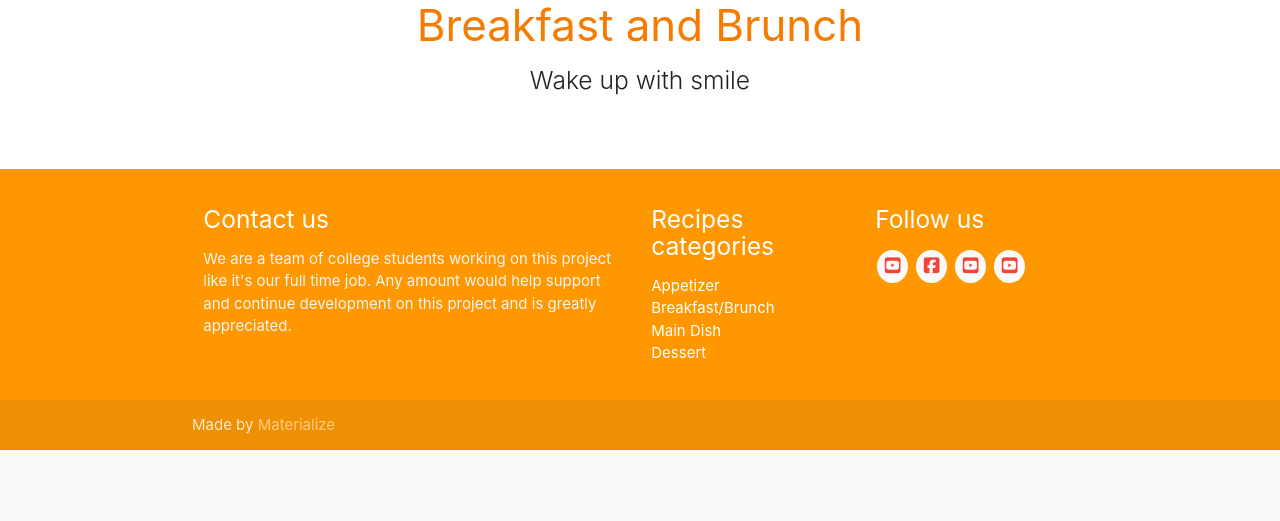
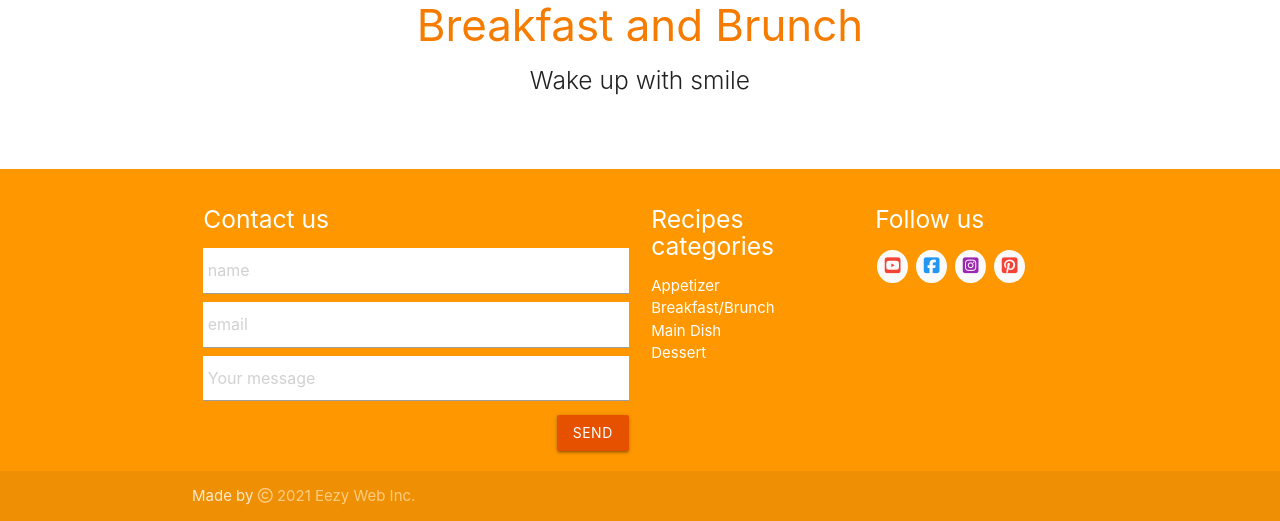
Before and after one commit to hervembarga/milestoneProject3-nyama-cuisine, a Flask app: page / in a window 1280 px wide. Shown: the part 885-1406 px from the top of the page. Before the commit the page ends 1335 px from the top, so only its background shows below. Run offline with Flask 2, Linux system fonts and the light colour scheme; data that the repository does not hold is empty; some libraries are stand-ins or nearby versions.

Commit message:
emailJs set up

```diff
--- a/static/css/style.css
+++ b/static/css/style.css
@@ -139,3 +139,14 @@ nav .input-field .search-icon{
 .social-icons-list li{
     display: inline;
 }
+
+.email-succes{
+     color: #ffd230;
+    background-color: #139D08;
+    border: 2px solid #d4ad00;
+}
+.email-failed{
+     color: #ffd230;
+    background-color: red;
+    border: 2px solid #ffd230;
+}
--- /dev/null
+++ b/static/js/sendMail.js
@@ -0,0 +1,21 @@
+function sendMail(contactForm){
+    emailjs.send('service_xw', 'template_fm2y2gi', {
+        "from_name":contactForm.name.value ,
+        "from_email": contactForm.email.value ,
+        "from_message" : contactForm.message.value
+    })
+    .then(
+        function (response){
+            console.log("SUCCESS", response);
+            alert(" Your message has been sent");
+        },
+        function (error){
+            console.log("FAILED", error);
+            alert(" Message not sent. Please try again");
+
+        });
+
+            console.log(contactForm.name.value);
+        document.getElementById("sendMail").reset();
+        return false;
+}
--- a/templates/base.html
+++ b/templates/base.html
@@ -89,12 +89,14 @@
             <div class="row">
                 <div class="col l6 s12">
                     <h5 class="white-text">Contact us</h5>
-                    <p class="grey-text text-lighten-4">We are a team of college students working on this project like
-                        it's
-                        our full time job. Any amount would help support and continue development on this project and is
-                        greatly appreciated.</p>
-
-
+                    <form id="sendMail" onsubmit="return sendMail(this);" class="">
+                        <div class="input-field">
+                            <input id="name" type="text" class="validate white grey-text text-darken-4 " placeholder=" name" required>
+                            <input id="email" type="email" class="validate white grey-text text-darken-4" placeholder=" email" required>
+                            <textarea id="message" name="message" class="materialize-textarea white grey-text text-darken-4" placeholder=" Your message" row="4" required></textarea>
+                            <button type="submit" class="orange darken-4 btn right">Send</button>
+                        </div>
+                    </form>
                 </div>
                 <div class="col l3 s12">
                     <h5 class="white-text">Recipes categories</h5>
@@ -115,17 +117,17 @@
                         </li>
                         <li>
                             <a href="https://www.facebook.com/" target="_blank">
-                                <i class="red-text darken-2 fab fa-facebook-square facebook footer-social-icons"></i>
+                                <i class="blue-text darken-2 fab fa-facebook-square facebook footer-social-icons"></i>
                             </a>
                         </li>
                         <li>
-                            <a href="https://www.youtube.com/" target="_blank">
-                                <i class="red-text darken-2 fab fa-youtube-square youtube footer-social-icons"></i>
+                            <a href="https://www.instagram.com/" target="_blank">
+                                <i class="purple-text lighten-4 fab fa-instagram-square instagram footer-social-icons"></i>
                             </a>
                         </li>
                         <li>
-                            <a href="https://www.youtube.com/" target="_blank">
-                                <i class="red-text darken-2 fab fa-youtube-square youtube footer-social-icons"></i>
+                            <a href="https://www.pinterest.com/" target="_blank">
+                                <i class="red-text darken-4 fab fa-pinterest-square pinterest footer-social-icons"></i>
                             </a>
                         </li>
                     </ul>
@@ -134,7 +136,7 @@
         </div>
         <div class="footer-copyright">
             <div class="container">
-                Made by <a class="orange-text text-lighten-3" href="">Materialize</a>
+                Made by <a class="orange-text text-lighten-3" href=""><i class="far fa-copyright"></i> 2021 Eezy Web Inc.</a>
             </div>
         </div>
     </footer>
@@ -142,6 +144,15 @@
     <!-- script -->
     <script src="https://code.jquery.com/jquery-3.5.1.slim.min.js" integrity="sha384-DfXdz2htPH0lsSSs5nCTpuj/zy4C+OGpamoFVy38MVBnE+IbbVYUew+OrCXaRkfj" crossorigin="anonymous"></script>
     <script src="https://cdnjs.cloudflare.com/ajax/libs/materialize/1.0.0/js/materialize.min.js"></script>
+    <script type="text/javascript"
+        src="https://cdn.jsdelivr.net/npm/emailjs-com@2/dist/email.min.js">
+    </script>
+    <script type="text/javascript">
+        (function(){
+      emailjs.init("user_Do8FsPYLxWg1Z0ECDz61l");
+        })();
+    </script>
+    <script src="../static/js/sendMail.js" ></script>
     <script src="../static/js/script.js"></script>
     {% block scripts %}
     {% endblock %}
```
Also changed, not shown: templates/edit-recipe.html (+7 -5 lines).
